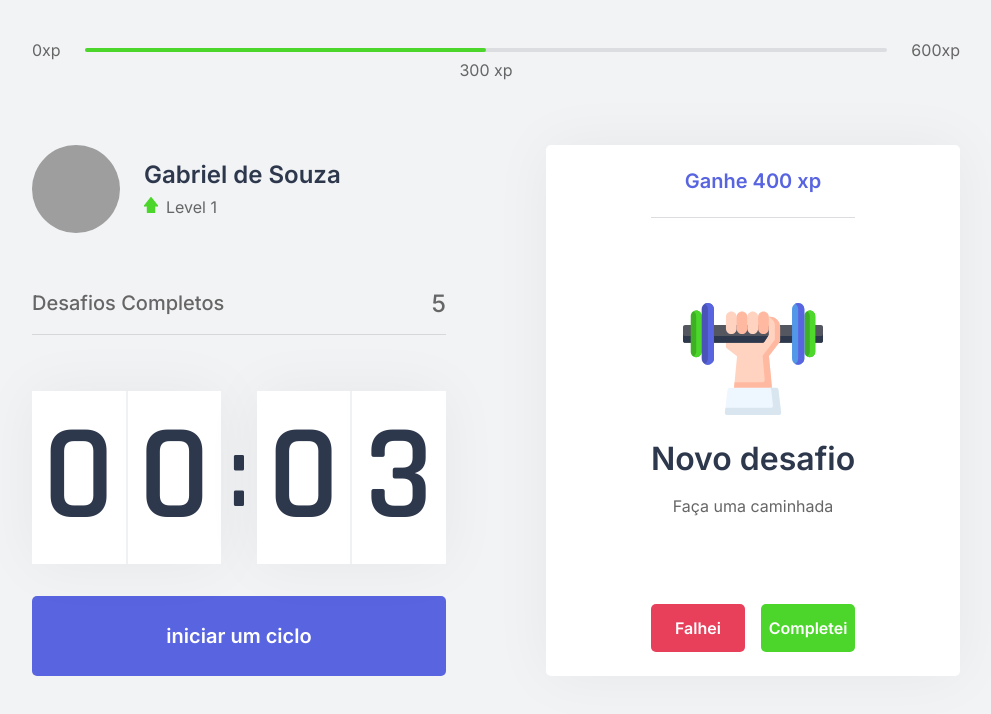
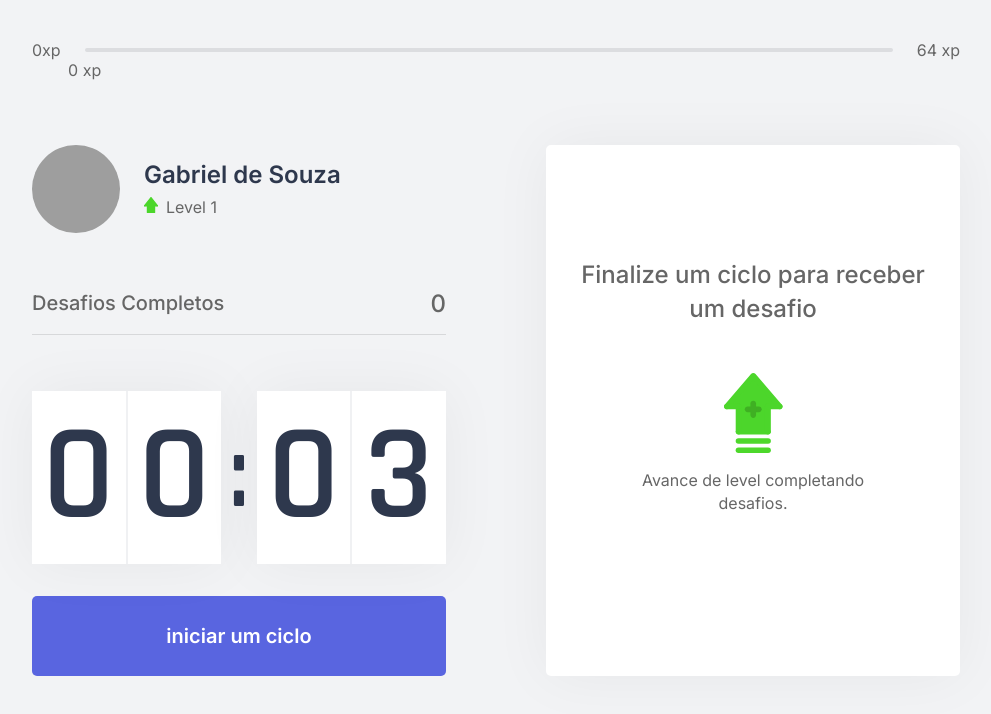
Before and after one commit to desogab/shake-it-nextjs, a Next.js app: page / in a window 1280 px wide. Shown: the top 714 px of the page, without its empty margins (144-1135 px from the left). Built offline with nearby package versions, Linux system fonts and the light colour scheme; grey boxes are pictures that could not be loaded.

Commit message:
[FEAT] Cria estrutura de context api

```diff
--- /dev/null
+++ b/challenges.json
@@ -0,0 +1,62 @@
+[
+  {
+    "type": "body",
+    "description": "Estique um de seus braços com a palma da mão virada para frente e puxe os dedos para cima por 10 segundos por mão.",
+    "amount": 80
+  },
+  {
+    "type": "body",
+    "description": "Estique seu braço contra o peito e puxe-o utilizando o outro braço por 10 segundos por braço.",
+    "amount": 60
+  },
+  {
+    "type": "body",
+    "description": "Puxe seu pescoço com a ajuda da mão para a direita e para a esquerda, permanecendo na posição por alguns segundos.",
+    "amount": 70
+  },
+  {
+    "type": "body",
+    "description": "Com as duas mãos na parte de trás da cabeça, leve-a para baixo, alongando a parte de trás da região.",
+    "amount": 60
+  },
+  {
+    "type": "body",
+    "description": "Cruze as pernas e desça com as mãos esticadas em direção ao chão. Repita o movimento com a outra perna na frente.",
+    "amount": 100
+  },
+  {
+    "type": "body",
+    "description": "Sentado, abra as pernas e tente encostar as palmas das mãos no chão, repita 3 vezes por 5 segundos.",
+    "amount": 80
+  },
+  {
+    "type": "body",
+    "description": "Puxe o joelho de encontro ao peito e segure, troque de perna após 10 segundos.",
+    "amount": 50
+  },
+  {
+    "type": "body",
+    "description": "Sentado, cruze uma perna e incline seu tronco à frente, troque de perna após 10 segundos.",
+    "amount": 80
+  },
+  {
+    "type": "eye",
+    "description": "Sentado, feche os olhos e cubra-os com as palmas da mão durante 2 minutos, depois abra normalmente.",
+    "amount": 90
+  },
+  {
+    "type": "eye",
+    "description": "Em algum ambiente aberto, olhe o mais longe que puder em quatro direções por 3s, mexa apenas os olhos. Repita 3 vezes.",
+    "amount": 140
+  },
+  {
+    "type": "eye",
+    "description": "Usando os polegares, massage a área abaixo das sobrancelhas em movimentos circulares por 15 segundos.",
+    "amount": 70
+  },
+  {
+    "type": "body",
+    "description": "Em pé, gire a cintura o máximo que puder para a esquerda, segure por cinco segundos. Repita para a direita.",
+    "amount": 90
+  }
+]
--- a/src/components/ChallengeBox.tsx
+++ b/src/components/ChallengeBox.tsx
@@ -1,23 +1,26 @@
-import styles from '../styles/components/ChallengeBox.module.css'
+import { useContext } from 'react';
+import { ChallengesContext } from '../contexts/ChallengesContext';
+import styles from '../styles/components/ChallengeBox.module.css';
 
 export function ChallengeBox() {
-  const hasActiveChallenge = true
+  const { activeChallenges, resetChallenge } = useContext(ChallengesContext);
 
   return (
     <div className={styles.challengeBoxContainer}>
-      {hasActiveChallenge ? (
+      {activeChallenges ? (
         <div className={styles.challengeActive}>
-          <header>Ganhe 400 xp</header>
+          <header>Ganhe {activeChallenges.amount} xp</header>
 
           <main>
-            <img src="icons/body.svg" alt="" />
+            <img src={`icons/${activeChallenges.type}.svg`} alt="" />
             <strong>Novo desafio</strong>
-            <p>Faça uma caminhada</p>
+            <p>{activeChallenges.description}</p>
           </main>
           <footer>
             <button
               type="button"
               className={styles.challengeFailedButton}
+              onClick={resetChallenge}
             >Falhei
             </button>
             <button
@@ -41,5 +44,5 @@
         )
       }
     </div >
-  )
-}
+  );
+};
--- a/src/components/CompletedChallenges.tsx
+++ b/src/components/CompletedChallenges.tsx
@@ -1,10 +1,14 @@
+import { useContext } from 'react'
+import { ChallengesContext } from '../contexts/ChallengesContext'
 import styles from '../styles/components/CompletedChallenges.module.css'
 
 export function CompletedChallenges() {
+  const { challengesCompleted } = useContext(ChallengesContext)
+
   return (
     <div className={styles.completedChallengesContainer}>
       <span>Desafios Completos</span>
-      <span>5</span>
+      <span>{challengesCompleted}</span>
     </div>
   )
 }
--- a/src/components/Countdown.tsx
+++ b/src/components/Countdown.tsx
@@ -1,9 +1,11 @@
-import { useState, useEffect } from 'react'
+import { useState, useEffect, useContext } from 'react'
+import { ChallengesContext } from '../contexts/ChallengesContext'
 import styles from '../styles/components/Countdown.module.css'
 
 let countdownTimeout: NodeJS.Timeout
 
 export function Countdown() {
+  const { startNewChallenge } = useContext(ChallengesContext)
 
   const [time, setTime] = useState(0.05 * 60)
   const [isActive, setIsActive] = useState(false)
@@ -20,19 +22,20 @@
   }
 
   function resetCountdown() {
-    clearTimeout(countdownTimeout)
-    setIsActive(false)
-    setTime(0.05 * 60)
+    clearTimeout(countdownTimeout);
+    setIsActive(false);
+    setTime(0.05 * 60);
   }
 
   useEffect(() => {
     if (isActive && time > 0) {
       countdownTimeout = setTimeout(() => {
-        setTime(time - 1)
+        setTime(time - 1);
       }, 1000)
     } else if (isActive && time === 0) {
-      setHasFinished(true)
-      setIsActive(false)
+      setHasFinished(true);
+      setIsActive(false);
+      startNewChallenge();
     }
   }, [isActive, time])
 
--- a/src/components/ExperienceBar.tsx
+++ b/src/components/ExperienceBar.tsx
@@ -1,16 +1,26 @@
+import { useContext } from 'react'
+import { ChallengesContext } from '../contexts/ChallengesContext'
 import styles from '../styles/components/ExperienceBar.module.css'
 
 export function ExperienceBar() {
+    const { currentExperience, experienceToNextLevel } = useContext(ChallengesContext)
+
+    const percentToNextLevel = Math.round(currentExperience * 100) / experienceToNextLevel;
+
     return (
         <header className={styles.experienceBar}>
             <span>0xp</span>
             <div>
-                <div style={{ width: '50%' }} />
-                <span className={styles.currentExperience} style={{ left: '50%' }}>
-                    300 xp
+                <div style={{ width: `${percentToNextLevel}%` }} />
+
+                <span
+                    className={styles.currentExperience}
+                    style={{ left: `${percentToNextLevel}%` }}
+                >
+                    {currentExperience} xp
                 </span>
             </div>
-            <span>600xp</span>
+            <span>{experienceToNextLevel} xp</span>
         </header>
     )
 }
--- /dev/null
+++ b/src/contexts/ChallengesContext.tsx
@@ -0,0 +1,66 @@
+import { createContext, ReactNode, useState } from 'react';
+import challenges from '../../challenges.json';
+
+interface Challenge {
+  type: 'body' | 'eye';
+  description: string;
+  amount: number;
+}
+
+interface ChallengesContextData {
+  level: number;
+  currentExperience: number;
+  challengesCompleted: number;
+  levelUp: () => void;
+  startNewChallenge: () => void;
+  activeChallenges: Challenge;
+  resetChallenge: () => void;
+  experienceToNextLevel: number;
+}
+
+interface ChallengesProviderProps {
+  children: ReactNode;
+}
+
+export const ChallengesContext = createContext({} as ChallengesContextData);
+
+export function ChallengesProvider({ children }: ChallengesProviderProps) {
+  const [level, setLevel] = useState(1);
+  const [currentExperience, setCurrentExperience] = useState(0);
+  const [challengesCompleted, setChallengesCompleted] = useState(0);
+  const [activeChallenges, setActiveChallenges] = useState(null);
+
+  const experienceToNextLevel = Math.pow((level + 1) * 4, 2);
+
+  function levelUp() {
+    setLevel(level + 1);
+  }
+
+  function startNewChallenge() {
+    const randomChallengeIndex = Math.floor(Math.random() * challenges.length);
+    const challenge = challenges[randomChallengeIndex];
+
+    setActiveChallenges(challenge);
+  }
+
+  function resetChallenge() {
+    setActiveChallenges(null);
+  }
+
+  return (
+    <ChallengesContext.Provider
+      value={{
+        level,
+        currentExperience,
+        challengesCompleted,
+        levelUp,
+        startNewChallenge,
+        activeChallenges,
+        resetChallenge,
+        experienceToNextLevel
+      }}
+    >
+      {children}
+    </ChallengesContext.Provider>
+  );
+};
--- a/src/pages/_app.tsx
+++ b/src/pages/_app.tsx
@@ -1,9 +1,14 @@
 import '../styles/global.css';
+import { ChallengesProvider } from '../contexts/ChallengesContext';
 //_app apesar de ser reaproveitado entre as páginas
 // ele ainda assim exige um processamento para recalcular
 // as formas de acordo com cada página.
 function MyApp({ Component, pageProps }) {
-  return <Component {...pageProps} />
+  return (
+    <ChallengesProvider>
+      <Component {...pageProps} />
+    </ChallengesProvider>
+  )
 }
 
-export default MyApp
+export default MyApp;
```
